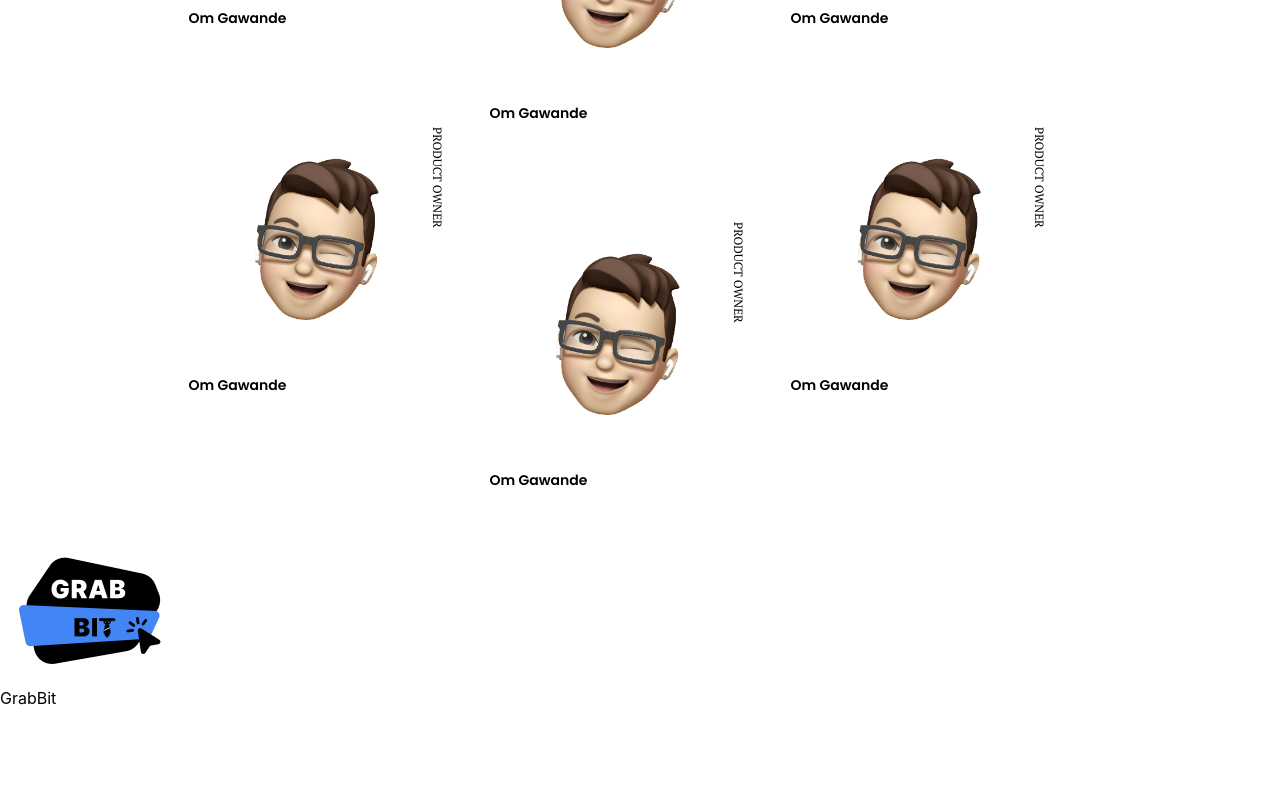
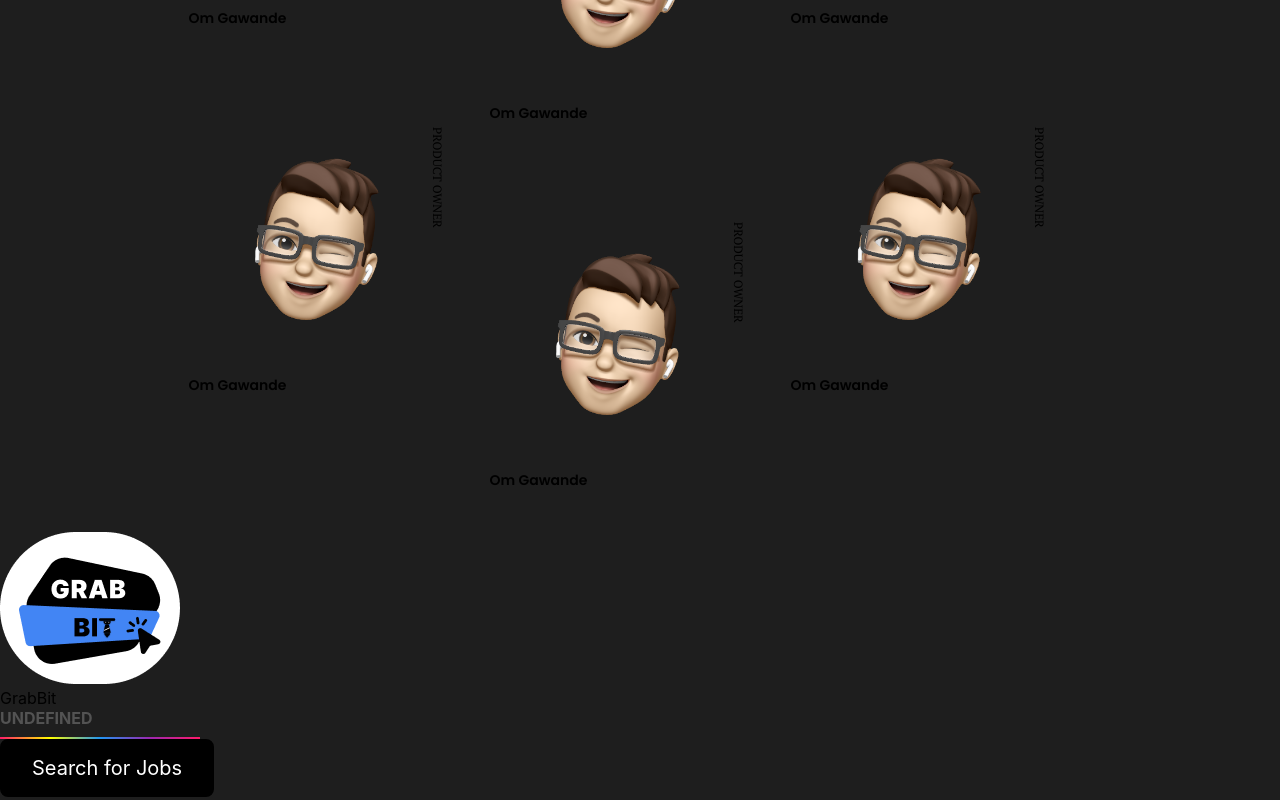
Before and after one commit to suzy-g38/GrabBits_Website, a React (Create React App) app in the folder client/: page /team in a window 1280 px wide. Shown: the part 583-1383 px from the top of the page. Before the commit the page ends 1291 px from the top, so only its background shows below. Built offline with nearby package versions, Linux system fonts and the light colour scheme.

Commit message:
dynamic button and input implemented

```diff
--- a/client/src/App.jsx
+++ b/client/src/App.jsx
@@ -1,7 +1,7 @@
 import React from 'react';
 import { Route, Routes } from 'react-router-dom';
 import { Contact, Footer, Landing, Navbar, Team } from './components';
-// import { Button , Card , Input } from './components/common'
+import { Button, Card, Input } from './components/common';
 
 const App = () => {
 	return (
@@ -13,6 +13,8 @@ const App = () => {
 				<Route path="/contact" element={<Contact />} />
 			</Routes>
 			<Footer />
+			<Input />
+			<Button label="Search for Jobs" />
 		</>
 	);
 };
--- a/client/src/components/Navbar/Navbar.module.css
+++ b/client/src/components/Navbar/Navbar.module.css
@@ -1,10 +1,10 @@
-*{
+* {
 	margin: 0;
 	padding: 0;
 	box-sizing: border-box;
 }
 
-.navbar{
+.navbar {
 	display: flex;
 	flex-direction: row;
 	align-items: center;
@@ -15,7 +15,7 @@
 	box-shadow: 5px 5px 10px 2px rgba(155, 155, 155, 0.8);
 }
 
-.brand{
+.brand {
 	display: flex;
 	align-items: center;
 	justify-content: center;
@@ -23,22 +23,22 @@
 	padding: 8px;
 }
 
-.brand_logo{
+.brand_logo {
 	display: flex;
 	justify-content: center;
 	align-items: center;
 }
 
-.logo{
+.logo {
 	width: 60px;
 }
 
-.brand_title{
+.brand_title {
 	font-size: 1.5rem;
 	font-weight: 750;
 }
 
-.navbar_items{
+.navbar_items {
 	display: flex;
 	align-items: center;
 	justify-content: center;
@@ -46,7 +46,7 @@
 	gap: 1.5rem;
 }
 
-.navbar_item a{
+.navbar_item a {
 	text-decoration: none;
 	color: #000000;
 	font-size: 1rem;
@@ -54,11 +54,12 @@
 	padding: 16px 8px 16px 8px;
 }
 
-.navbar_item a:hover, .navbar_item a:active{
-    background: linear-gradient(#CE9FFC,#A582F7,#7367F0);
+.navbar_item a:hover,
+.navbar_item a:active {
+	background: linear-gradient(#ce9ffc, #a582f7, #7367f0);
 	-webkit-text-fill-color: transparent;
+	background-clip: text;
 	-webkit-background-clip: text;
-
 }
 
 /* .navbar_search_tab{
@@ -82,7 +83,6 @@
 .navbar_search:focus{
     outline: none;
 } */
-
 
 .hamburger {
 	align-items: center;
@@ -112,11 +112,11 @@
 	transform: rotate(180deg);
 }
 .line {
-    fill:none;
+	fill: none;
 	transition: stroke-dasharray 400ms, stroke-dashoffset 400ms;
-    stroke:#000;
-    stroke-width:5.5;
-    stroke-linecap:round;
+	stroke: #000;
+	stroke-width: 5.5;
+	stroke-linecap: round;
 }
 .ham1 .top {
 	stroke-dasharray: 40 139;
@@ -131,16 +131,14 @@
 	stroke-dashoffset: -138px;
 }
 
-
-
-@media only screen and (max-width:800px){
-      .brand_title{
+@media only screen and (max-width: 800px) {
+	.brand_title {
 		display: none;
 	}
 }
 
-@media only screen and (max-width:600px){
-    .brand_title{
+@media only screen and (max-width: 600px) {
+	.brand_title {
 		display: none;
 	}
 
@@ -148,20 +146,19 @@
 		display: none;
 	}
 
-    .hamburger{
+	.hamburger {
 		display: flex;
 	}
 
-    .navbar{
+	.navbar {
 		display: flex;
 		flex-direction: column;
 		justify-content: flex-start;
 		align-items: flex-start;
 		text-align: center;
-
 	}
 
-    .navbar_mitems{
+	.navbar_mitems {
 		display: flex;
 		flex-direction: column;
 		width: 100%;
@@ -176,8 +173,4 @@
         padding: 12px 8px 12px 8px;
         text-align: center;
     } */
-
-
-
-
 }
--- a/client/src/components/common/Button/Button.jsx
+++ b/client/src/components/common/Button/Button.jsx
@@ -1,12 +1,31 @@
 import React from 'react';
 import classes from './Button.module.css';
+import grabby from '../../../assets/grabby.png';
 
-const Button = (title="Label Missing") => {
+const Button = ({
+	children,
+	onClick,
+	label,
+	disabled,
+	filled,
+	padding = '15px 30px',
+	fontSize = '20px',
+}) => {
 	return (
-	<>
-		<button></button>
-	</>
-	)
+		<>
+			<div className={classes.btn_container}>
+				<button
+					style={{ padding: padding, fontSize: fontSize }}
+					className={filled ? classes.fill : classes.btn}
+					onClick={onClick}
+					disabled={disabled}
+				>
+					{label || children}
+				</button>
+				<img className={classes.img} src={grabby} alt="grabby" />
+			</div>
+		</>
+	);
 };
 
 export default Button;
--- a/client/src/components/common/Button/Button.module.css
+++ b/client/src/components/common/Button/Button.module.css
@@ -0,0 +1,42 @@
+.btn_container {
+	display: inline-block;
+	position: relative;
+	width: auto;
+	transition: all 0.3s linear;
+}
+.btn {
+	all: unset;
+	background-color: #000;
+	border: 2px solid #000000;
+	color: #fff;
+	cursor: pointer;
+	font-size: 20px;
+	padding: 15px 30px;
+	border-radius: 8px;
+	z-index: 1;
+	transition: all 0.3s linear;
+}
+
+.img {
+	width: 50px;
+	position: absolute;
+	z-index: 0;
+	right: 4px;
+	z-index: -1;
+	opacity: 0;
+	transition: all 0.3s linear;
+}
+.btn:hover {
+	background-color: rgb(45, 45, 45);
+	color: rgb(255, 255, 255);
+	border: 2px solid #000;
+}
+.btn_container:hover .img {
+	transform: translateY(-22px);
+	opacity: 1;
+}
+/* .btn_container:hover .img {
+	transform: translate(20px, -10px) rotate(20deg);
+	z-index: 2;
+	opacity: 1;
+} */
--- a/client/src/components/common/Input/Input.jsx
+++ b/client/src/components/common/Input/Input.jsx
@@ -1,8 +1,41 @@
 import React from 'react';
 import classes from './Input.module.css';
 
-const Input = () => {
-	return <div>Input</div>;
+const Input = ({
+	value,
+	label = 'Undefined',
+	reference,
+	name,
+	// placeholder = 'und',
+	type = 'text',
+	onChange,
+	required = 'required',
+	error = '',
+}) => {
+	return (
+		<>
+			<div className={classes.container}>
+				<input
+					ref={reference}
+					type={type}
+					value={value}
+					name={name}
+					className={classes.input}
+					// placeholder={placeholder}
+					required={required}
+					onChange={onChange}
+				/>
+				<label className={classes.label}>{label}</label>
+				<i className={classes.i}></i>
+				{error && (
+					<p className={classes.error}>
+						{/* <img className={classes.errorpng} src={errorpng} alt="error" /> */}
+						{error}
+					</p>
+				)}
+			</div>
+		</>
+	);
 };
 
 export default Input;
--- a/client/src/components/common/Input/Input.module.css
+++ b/client/src/components/common/Input/Input.module.css
@@ -0,0 +1,63 @@
+.container {
+	position: relative;
+	width: 200px;
+}
+
+.container .input {
+	width: 100%;
+	background: transparent;
+	outline: none;
+	border: none;
+	color: #222;
+	padding: 8px;
+}
+
+.container .label {
+	position: absolute;
+	left: 0;
+	top: 0;
+	color: rgba(105, 105, 105, 0.7);
+	text-transform: uppercase;
+	pointer-events: none;
+	-webkit-transition: 0.5s;
+	transition: 0.5s;
+	font-weight: bold;
+}
+
+.container .input:valid ~ .label,
+.container .input:focus ~ .label {
+	color: rgb(10, 131, 212);
+	-webkit-transform: translateY(-15px);
+	-ms-transform: translateY(-15px);
+	transform: translateY(-15px);
+	font-size: 0.6rem;
+}
+
+.container .i {
+	position: absolute;
+	left: 0;
+	bottom: 0;
+	width: 100%;
+	height: 2px;
+	background: #222;
+}
+
+.container .i:before {
+	content: '';
+	position: absolute;
+	width: 100%;
+	height: 100%;
+	background: -webkit-gradient(
+		linear,
+		left top,
+		right top,
+		from(#ff1b69),
+		color-stop(#ff0),
+		color-stop(#2196f3),
+		color-stop(#9c27b0),
+		to(#ff1b69)
+	);
+	background: linear-gradient(90deg, #ff1b69, #ff0, #2196f3, #9c27b0, #ff1b69);
+	-webkit-animation: animate 3s linear infinite;
+	animation: animate 3s linear infinite;
+}
--- a/client/src/index.css
+++ b/client/src/index.css
@@ -5,6 +5,7 @@ body {
 		sans-serif;
 	-webkit-font-smoothing: antialiased;
 	-moz-osx-font-smoothing: grayscale;
+	background-color: #1e1e1e;
 }
 
 code {
```
Also changed, not shown: client/.eslintrc.json, client/src/assets/grabby.png (added), 1 other file (tests, documents, lock files or other folders). Lines whose indentation alone changed are shown as unchanged.
